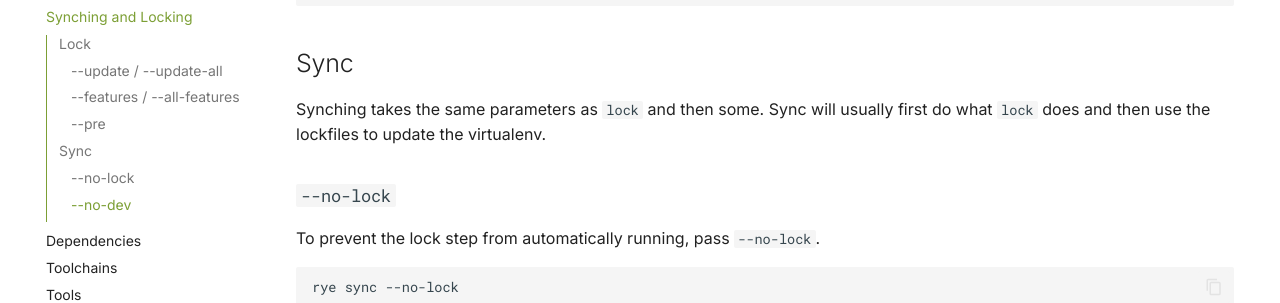
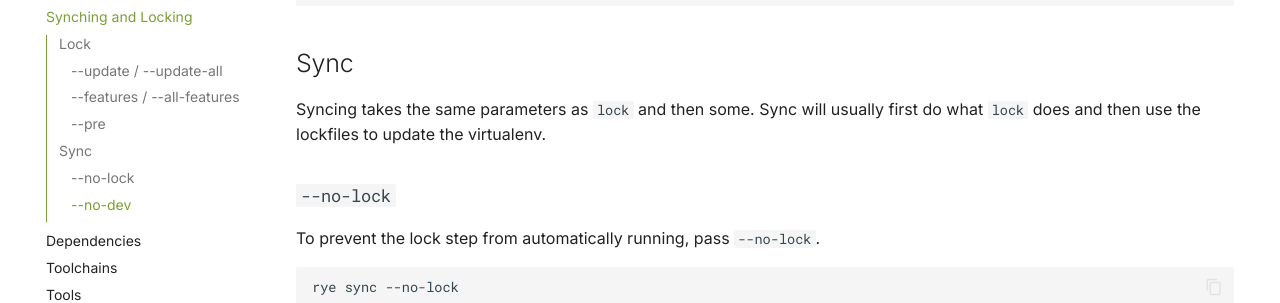
Before and after one commit to astral-sh/rye, an MkDocs documentation site: the page built from docs/guide/sync.md, in a window 1280 px wide and 900 px high, scrolled down 1093 px. Shown: the part 226-529 px from the top of the window. Built offline with MkDocs 1.6.1 and Material for MkDocs 9.7.7, drawn with Linux system fonts in a browser that asks for light colours; comment, search, counter and statistics services are not loaded; some of the changed text lies outside the part shown.

Commit message:
doc typos (#165)

```diff
--- a/docs/guide/sync.md
+++ b/docs/guide/sync.md
@@ -1,4 +1,4 @@
-# Synching and Locking
+# Syncing and Locking
 
 Rye currently uses [pip-tools](https://github.com/jazzband/pip-tools) to download and install
 dependencies.  For this purpose it creates two "lockfiles" (called `requirements.lock` and
@@ -57,7 +57,7 @@
 
 ## Sync
 
-Synching takes the same parameters as `lock` and then some.  Sync will usually first do what
+Syncing takes the same parameters as `lock` and then some.  Sync will usually first do what
 `lock` does and then use the lockfiles to update the virtualenv.
 
 ### `--no-lock`
```
